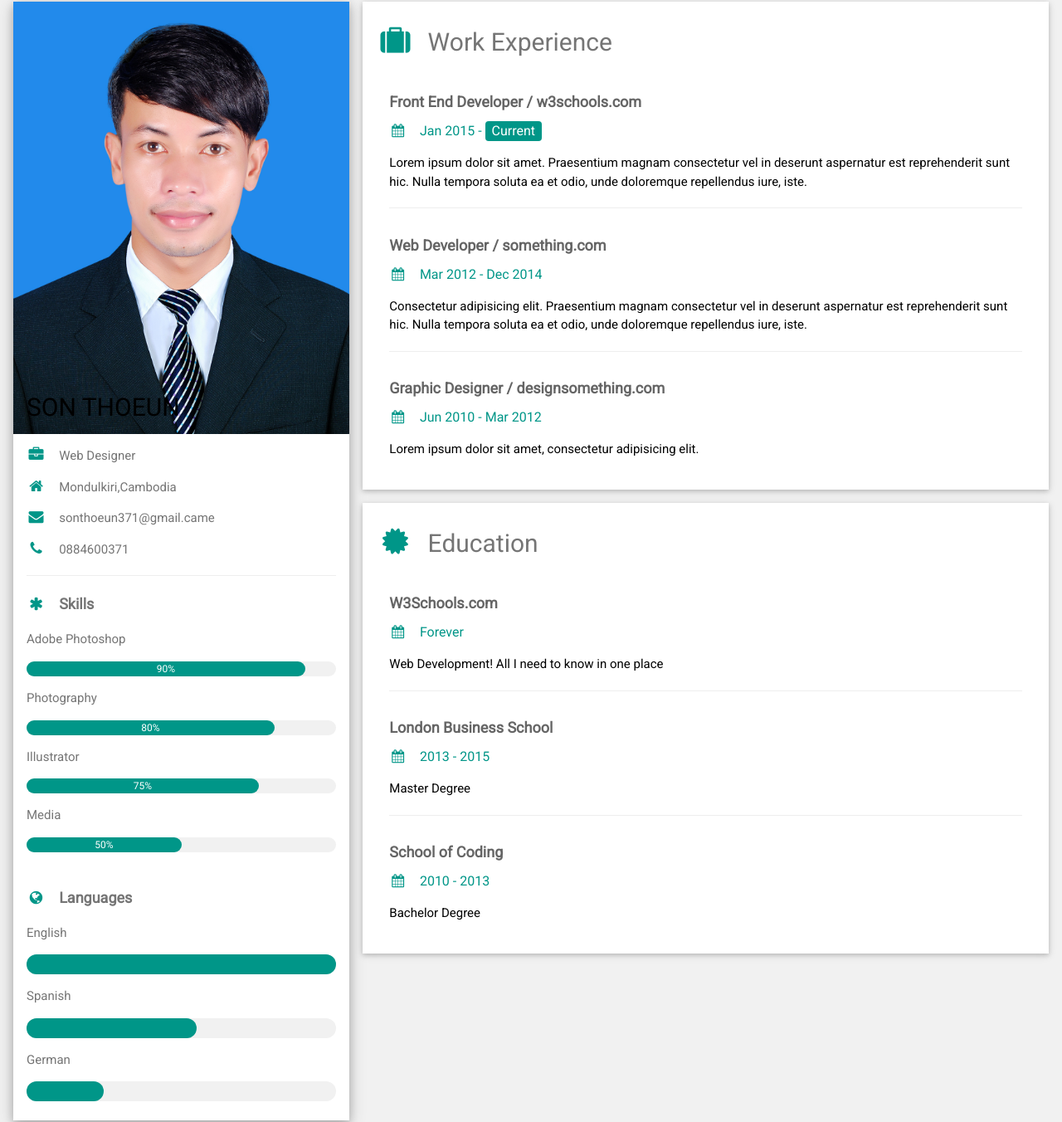
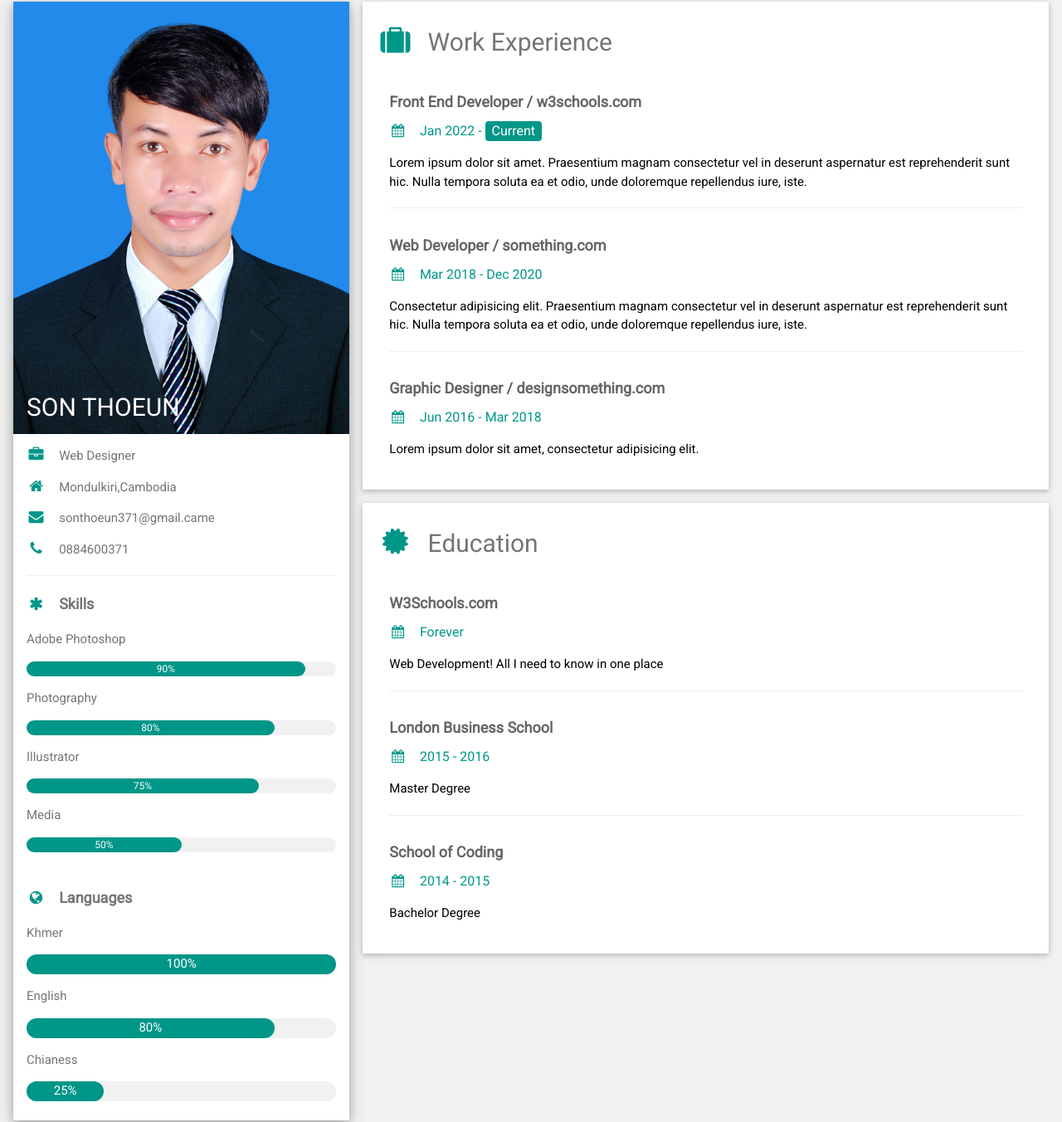
Before and after one commit to sonthoeun/sonthoeun.github.io, a plain HTML site: page index.html in a window 1280 px wide. Shown: the part 14-1366 px from the top of the page at 83% size. Drawn offline with nearby package versions, Linux system fonts and the light colour scheme.

Commit message:
Update index.html

```diff
--- a/index.html
+++ b/index.html
@@ -25,7 +25,7 @@
           <div class="w3-white w3-text-grey w3-card-4">
             <div class="w3-display-container">
               <img src="./4x6.JPG" style="width:100%" alt="Avatar">
-              <div class="w3-display-bottomleft w3-container w3-text-black">
+              <div class="w3-display-bottomleft w3-container w3-text-white">
                 <h2>SON THOEUN</h2>
               </div>
             </div>
@@ -58,17 +58,17 @@
               <br>
 
               <p class="w3-large w3-text-theme"><b><i class="fa fa-globe fa-fw w3-margin-right w3-text-teal"></i>Languages</b></p>
+              <p>Khmer</p>
+              <div class="w3-light-grey w3-center w3-round-xlarge">
+                <div class="w3-round-xlarge w3-teal" style="height:24px;width:100%">100%</div>
+              </div>
               <p>English</p>
-              <div class="w3-light-grey w3-round-xlarge">
-                <div class="w3-round-xlarge w3-teal" style="height:24px;width:100%"></div>
+              <div class="w3-light-grey w3-center w3-round-xlarge">
+                <div class="w3-round-xlarge w3-teal" style="height:24px;width:80%">80%</div>
               </div>
-              <p>Spanish</p>
-              <div class="w3-light-grey w3-round-xlarge">
-                <div class="w3-round-xlarge w3-teal" style="height:24px;width:55%"></div>
-              </div>
-              <p>German</p>
-              <div class="w3-light-grey w3-round-xlarge">
-                <div class="w3-round-xlarge w3-teal" style="height:24px;width:25%"></div>
+              <p>Chianess</p>
+              <div class="w3-light-grey w3-center w3-round-xlarge">
+                <div class="w3-round-xlarge w3-teal" style="height:24px;width:25%">25%</div>
               </div>
               <br>
             </div>
@@ -84,19 +84,19 @@
             <h2 class="w3-text-grey w3-padding-16"><i class="fa fa-suitcase fa-fw w3-margin-right w3-xxlarge w3-text-teal"></i>Work Experience</h2>
             <div class="w3-container">
               <h5 class="w3-opacity"><b>Front End Developer / w3schools.com</b></h5>
-              <h6 class="w3-text-teal"><i class="fa fa-calendar fa-fw w3-margin-right"></i>Jan 2015 - <span class="w3-tag w3-teal w3-round">Current</span></h6>
+              <h6 class="w3-text-teal"><i class="fa fa-calendar fa-fw w3-margin-right"></i>Jan 2022 - <span class="w3-tag w3-teal w3-round">Current</span></h6>
               <p>Lorem ipsum dolor sit amet. Praesentium magnam consectetur vel in deserunt aspernatur est reprehenderit sunt hic. Nulla tempora soluta ea et odio, unde doloremque repellendus iure, iste.</p>
               <hr>
             </div>
             <div class="w3-container">
               <h5 class="w3-opacity"><b>Web Developer / something.com</b></h5>
-              <h6 class="w3-text-teal"><i class="fa fa-calendar fa-fw w3-margin-right"></i>Mar 2012 - Dec 2014</h6>
+              <h6 class="w3-text-teal"><i class="fa fa-calendar fa-fw w3-margin-right"></i>Mar 2018 - Dec 2020</h6>
               <p>Consectetur adipisicing elit. Praesentium magnam consectetur vel in deserunt aspernatur est reprehenderit sunt hic. Nulla tempora soluta ea et odio, unde doloremque repellendus iure, iste.</p>
               <hr>
             </div>
             <div class="w3-container">
               <h5 class="w3-opacity"><b>Graphic Designer / designsomething.com</b></h5>
-              <h6 class="w3-text-teal"><i class="fa fa-calendar fa-fw w3-margin-right"></i>Jun 2010 - Mar 2012</h6>
+              <h6 class="w3-text-teal"><i class="fa fa-calendar fa-fw w3-margin-right"></i>Jun 2016 - Mar 2018</h6>
               <p>Lorem ipsum dolor sit amet, consectetur adipisicing elit. </p><br>
             </div>
           </div>
@@ -111,13 +111,13 @@
             </div>
             <div class="w3-container">
               <h5 class="w3-opacity"><b>London Business School</b></h5>
-              <h6 class="w3-text-teal"><i class="fa fa-calendar fa-fw w3-margin-right"></i>2013 - 2015</h6>
+              <h6 class="w3-text-teal"><i class="fa fa-calendar fa-fw w3-margin-right"></i>2015 - 2016</h6>
               <p>Master Degree</p>
               <hr>
             </div>
             <div class="w3-container">
               <h5 class="w3-opacity"><b>School of Coding</b></h5>
-              <h6 class="w3-text-teal"><i class="fa fa-calendar fa-fw w3-margin-right"></i>2010 - 2013</h6>
+              <h6 class="w3-text-teal"><i class="fa fa-calendar fa-fw w3-margin-right"></i>2014 - 2015</h6>
               <p>Bachelor Degree</p><br>
             </div>
           </div>
```
